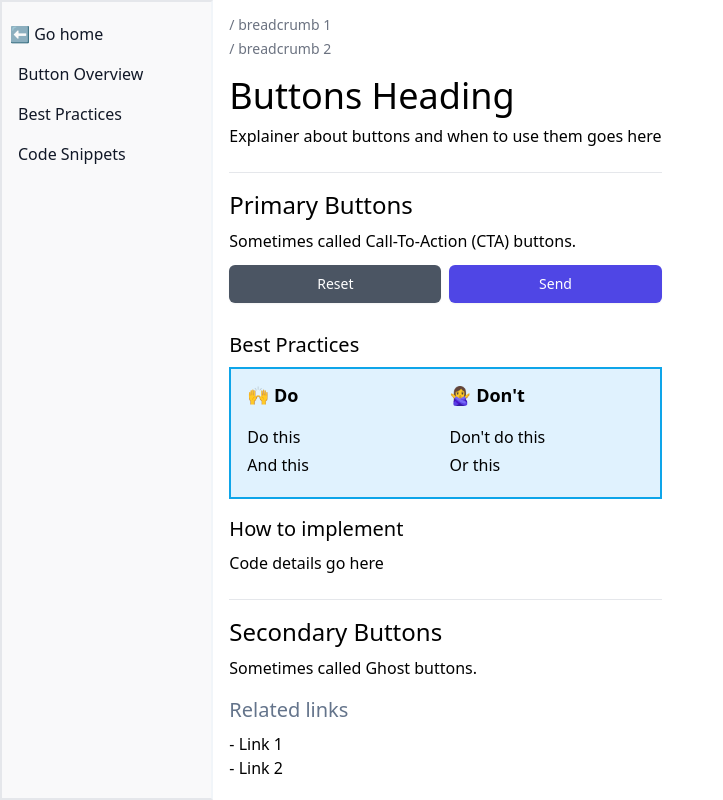
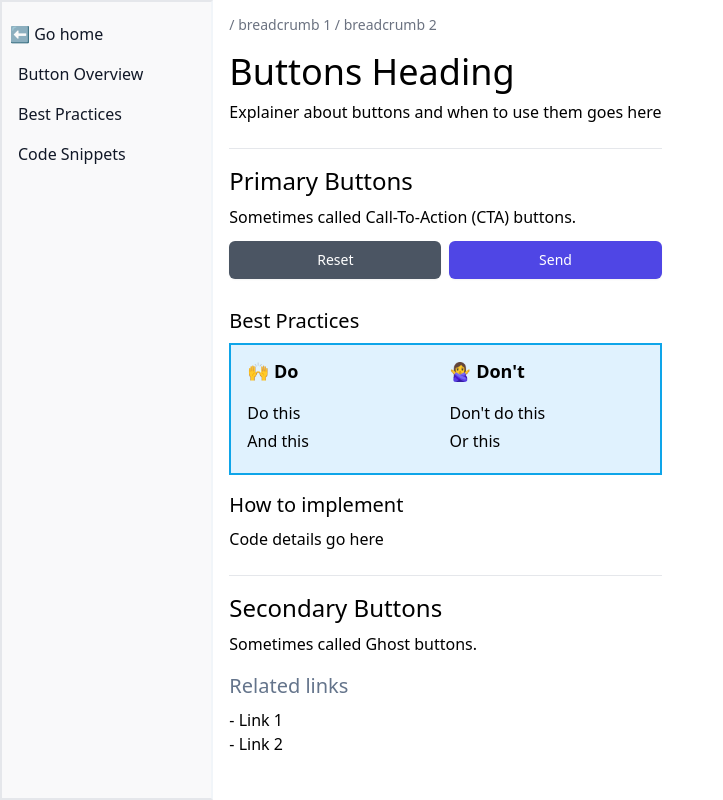
Before and after one commit to tayv/Project-Bubblegum, a Next.js app: page /forms/buttons in a window 1280 px wide. Shown: the whole page, without its empty margins (0-723 px from the left). Built offline with nearby package versions, Linux system fonts and the light colour scheme.

Commit message:
Fixed alignment of breadcrumbs

```diff
--- a/components/layout/Breadcrumbs.tsx
+++ b/components/layout/Breadcrumbs.tsx
@@ -1,18 +1,25 @@
+import { FC, ReactNode } from 'react'
 import Link from 'next/link'
 
-const Breadcrumbs = (props) => {
+export type BreadcrumbProps = {
+  path: string,
+  text: string | number,
+  active?: boolean
+}
+
+const Breadcrumbs: FC<BreadcrumbProps> = (props) => {
   const { crumbs } = props
 
   const renderCrumbs = (props: []) => {
-    return crumbs.map((crumb, index) => (
-      <div key={index}>
+    return crumbs.map((crumb, index: number) => (
+      <span key={index}>
         <span className="text-sm text-gray-500"> / </span>
         <Link href={crumb.path}>
           <a className="inline underline no-underline text-sm text-gray-500 hover:decoration-dashed underline-offset-4 hover:text-blue-600 focus:text-blue-600">
           {crumb.text}
           </a>
         </Link>
-      </div>
+      </span>
     ))
   }
 
```
